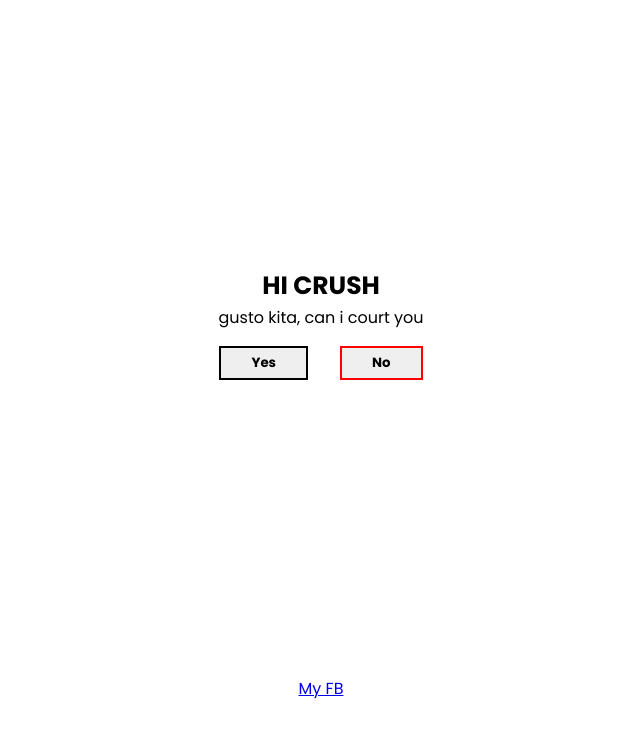
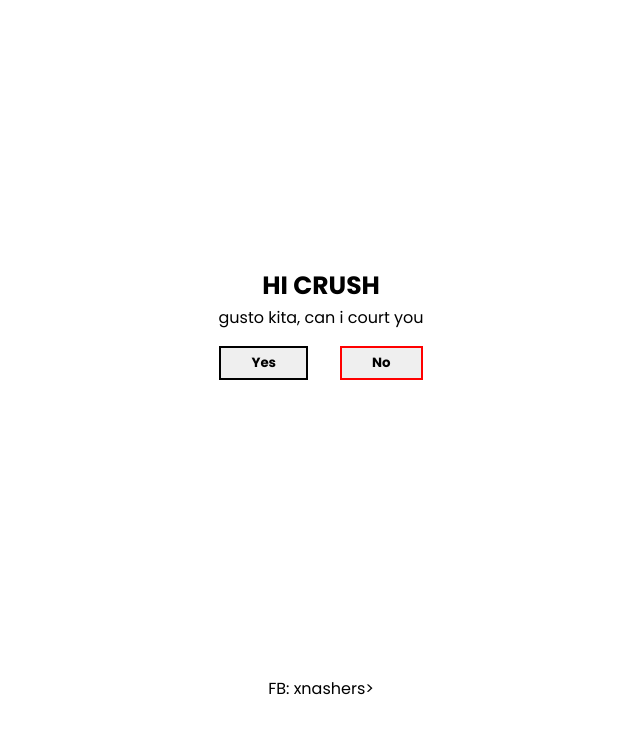
Before and after one commit to xnashers/hicrush, a plain HTML site: page index.html in a window 1280 px wide. Shown: the part 37-774 px from the top of the page, without its empty margins (319-959 px from the left). Drawn offline with Linux system fonts and the light colour scheme; files whose address does not match are found by name.

Commit message:
Add files via upload

```diff
--- a/index.html
+++ b/index.html
@@ -73,7 +73,7 @@
 				</div>
 
 				<div class="fff">
-								<p><a href="https://www.facebook.com/xnashers">My FB</a></p>
+								<p>FB: xnashers></p>
 				</div>
 
 				<script src="proposalv2.js"></script>
```
